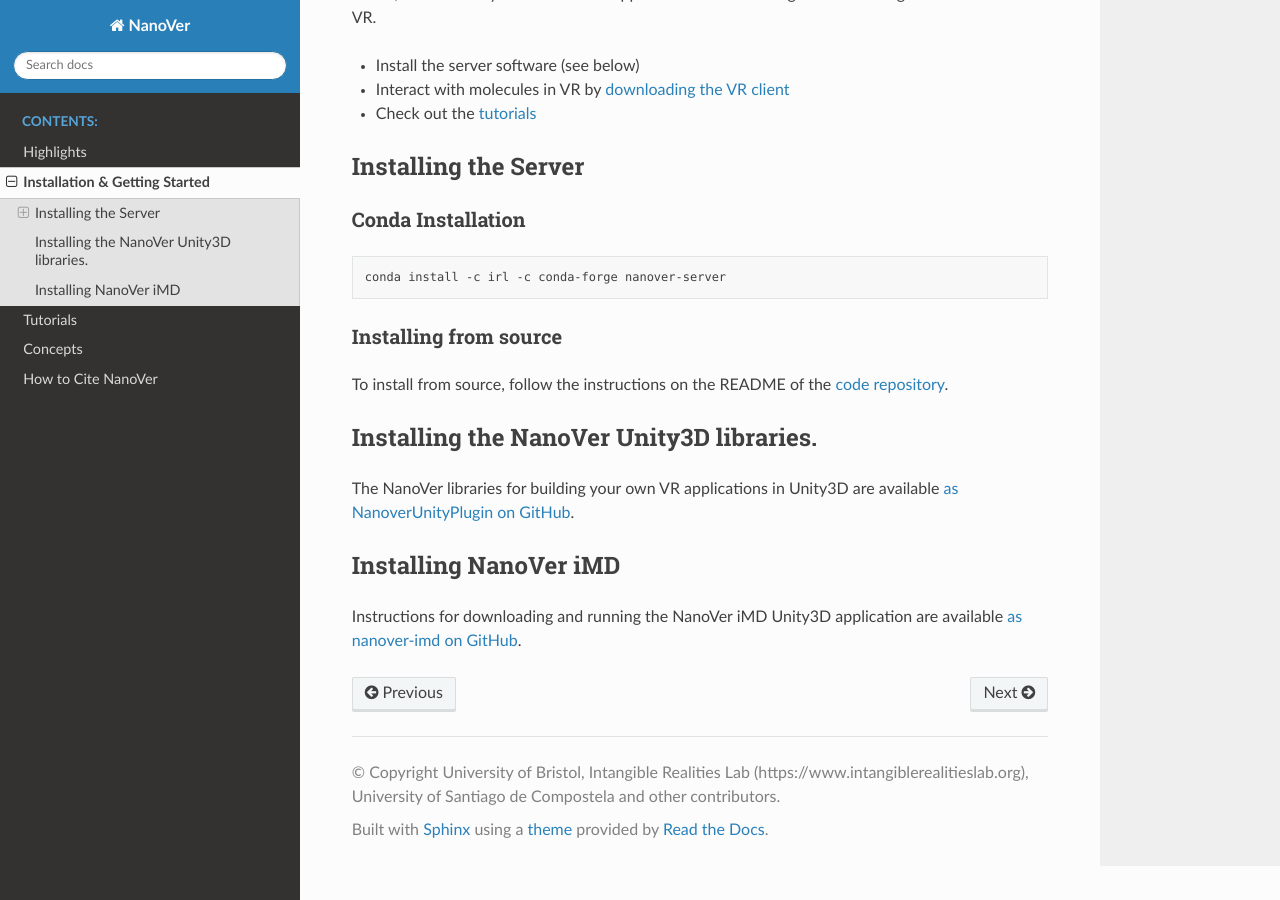
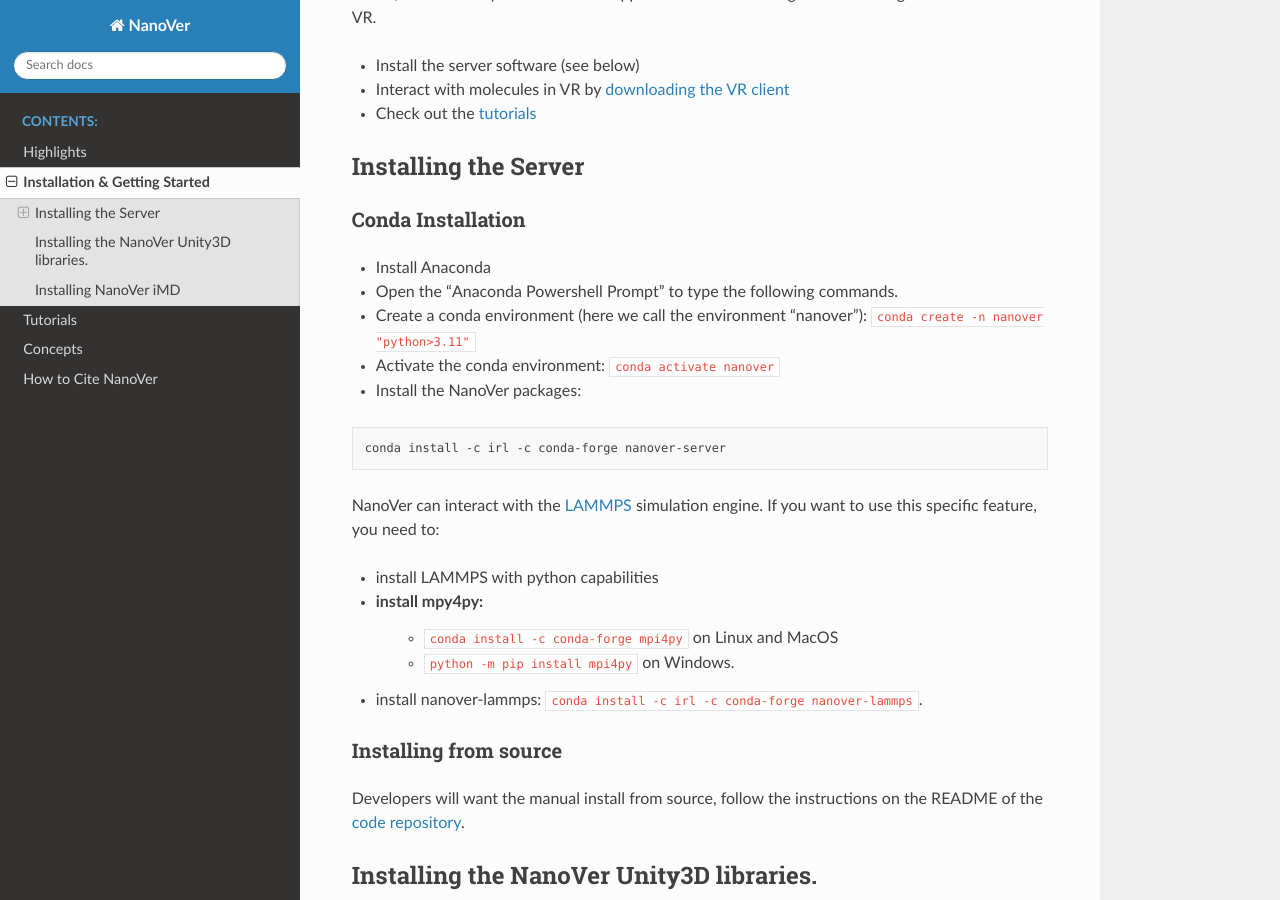
Before and after one commit to IRL2/nanover-docs, a Sphinx documentation site: the page built from source/installation.rst, in a window 1280 px wide and 900 px high, scrolled down 202 px. Built offline with Sphinx 7.4.7 and the Read the Docs theme 2.0.0, drawn with Linux system fonts in a browser that asks for light colours; pages that are not in the unit, such as notebooks, are missing from menus.

Commit message:
Solved #32

```diff
--- a/source/installation.rst
+++ b/source/installation.rst
@@ -19,14 +19,29 @@
 Conda Installation
 ##################
 
+* Install Anaconda
+* Open the "Anaconda Powershell Prompt" to type the following commands.
+* Create a conda environment (here we call the environment "nanover"): ``conda create -n nanover "python>3.11"``
+* Activate the conda environment: ``conda activate nanover``
+* Install the NanoVer packages:
+
 .. code:: bash
 
     conda install -c irl -c conda-forge nanover-server
 
+NanoVer can interact with the `LAMMPS <https://lammps.sandia.gov/>`_ simulation engine.
+If you want to use this specific feature, you need to:
+
+* install LAMMPS with python capabilities
+* install mpy4py:
+            * ``conda install -c conda-forge mpi4py`` on Linux and MacOS
+            * ``python -m pip install mpi4py`` on Windows.
+* install nanover-lammps: ``conda install -c irl -c conda-forge nanover-lammps``.
+
 Installing from source
 ######################
 
-To install from source, follow the instructions on the README
+Developers will want the manual install from source, follow the instructions on the README
 of the `code repository <https://github.com/IRL2/nanover-protocol>`_.
 
 
```
